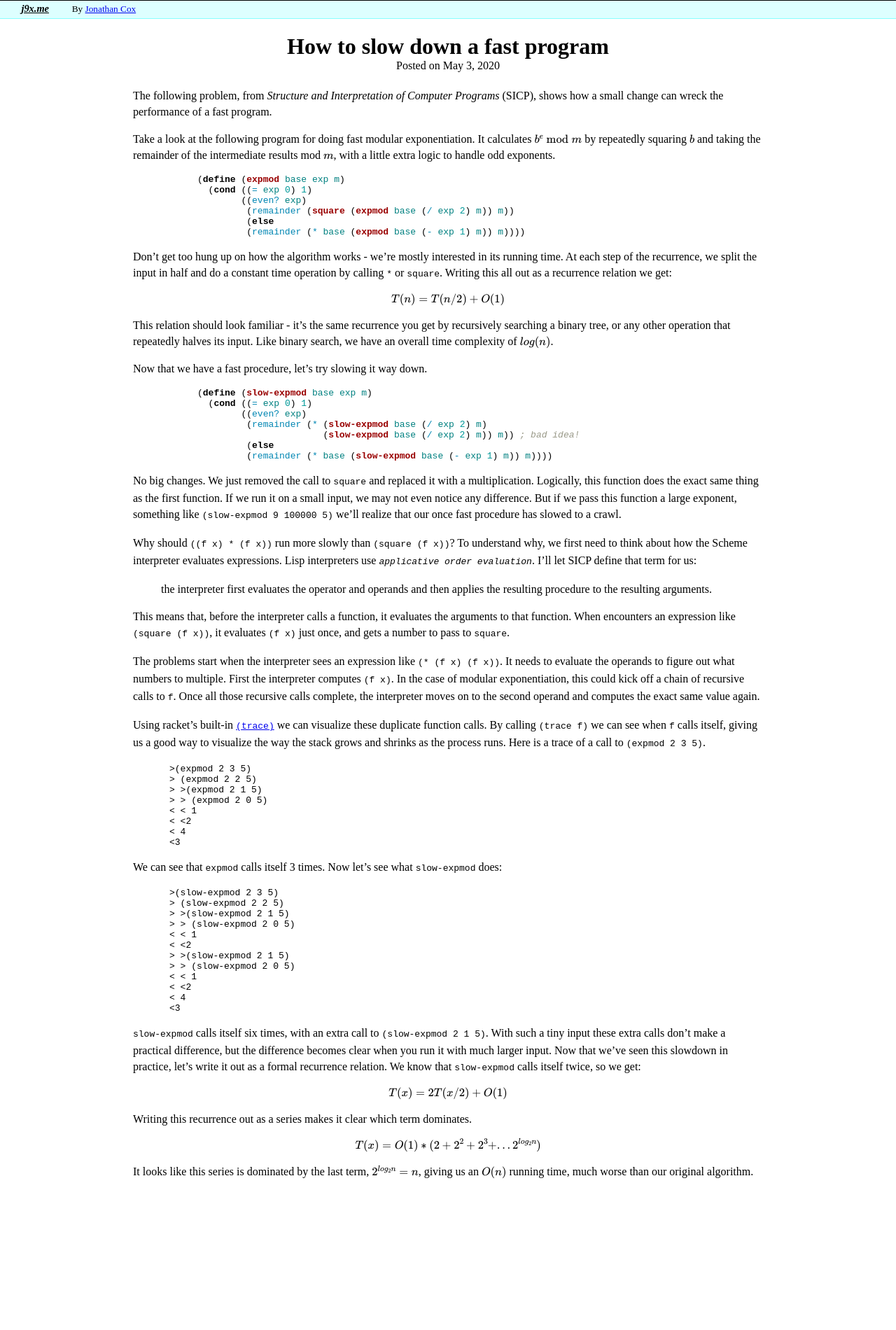
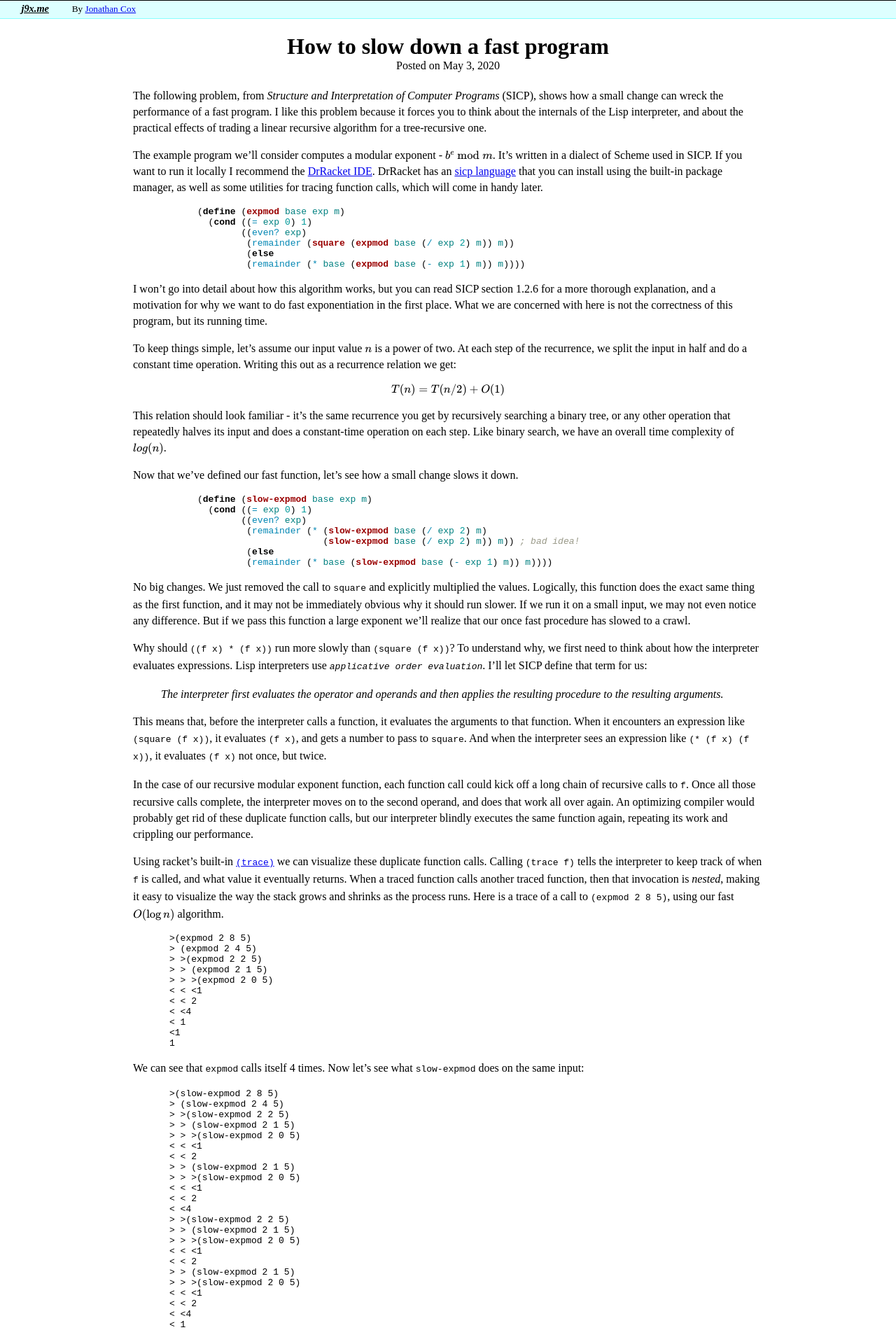
Before and after one commit to coxjonc/coxjonc.github.io, a Jekyll site: the page built from _posts/2020-05-03-fast-modexp-performance.markdown, in a window 1280 px wide. Shown: the top 1900 px of the page at 70% size. Built offline with Jekyll 4.4.1, drawn with Linux system fonts in a browser that asks for light colours; formulas are drawn with MathJax 3; before the commit the page ends 1701 px from its top, so only the background shows below that; some of the changed text lies outside the part shown.

Commit message:
Update post

````diff
--- a/_posts/2020-05-03-fast-modexp-performance.markdown
+++ b/_posts/2020-05-03-fast-modexp-performance.markdown
@@ -4,9 +4,9 @@
 date: 2020-05-03
 ---
 
-The following problem, from _Structure and Interpretation of Computer Programs_ (SICP), shows how a small change can wreck the performance of a fast program.
+The following problem, from _Structure and Interpretation of Computer Programs_ (SICP), shows how a small change can wreck the performance of a fast program. I like this problem because it forces you to think about the internals of the Lisp interpreter, and about the practical effects of trading a linear recursive algorithm for a tree-recursive one.
 
-Take a look at the following program for doing fast modular exponentiation. It calculates \\(b^e \bmod m\\) by repeatedly squaring \\(b\\) and taking the remainder of the intermediate results mod \\(m\\), with a little extra logic to handle odd exponents.
+The example program we'll consider computes a modular exponent - $b^e \bmod m$. It's written in a dialect of Scheme used in SICP. If you want to run it locally I recommend the [DrRacket IDE](https://racket-lang.org/). DrRacket has an [sicp language](https://docs.racket-lang.org/sicp-manual/) that you can install using the built-in package manager, as well as some utilities for tracing function calls, which will come in handy later.
 
 {% highlight scheme %}
 (define (expmod base exp m)
@@ -17,15 +17,17 @@
          (remainder (* base (expmod base (- exp 1) m)) m))))
 {% endhighlight %}
 
-Don't get too hung up on how the algorithm works - we're mostly interested in its running time. At each step of the recurrence, we split the input in half and do a constant time operation by calling `*` or `square`. Writing this all out as a recurrence relation we get:
+I won't go into detail about how this algorithm works, but you can read SICP section 1.2.6 for a more thorough explanation, and a motivation for why we want to do fast exponentiation in the first place. What we are concerned with here is not the correctness of this program, but its running time.
+
+To keep things simple, let's assume our input value $n$ is a power of two. At each step of the recurrence, we split the input in half and do a constant time operation. Writing this out as a recurrence relation we get:
 
 $$
-	T(n)= T(n/2) + O(1)
+T(n)= T(n/2) + O(1)
 $$
 
-This relation should look familiar - it's the same recurrence you get by recursively searching a binary tree, or any other operation that repeatedly halves its input. Like binary search, we have an overall time complexity of \\(log(n)\\).
+This relation should look familiar - it's the same recurrence you get by recursively searching a binary tree, or any other operation that repeatedly halves its input and does a constant-time operation on each step. Like binary search, we have an overall time complexity of $log(n)$.
 
-Now that we have a fast procedure, let's try slowing it way down.
+Now that we've defined our fast function, let's see how a small change slows it down.
 
 {% highlight scheme %}
 (define (slow-expmod base exp m)
@@ -37,47 +39,95 @@
          (remainder (* base (slow-expmod base (- exp 1) m)) m))))
 {% endhighlight %}
 
-No big changes. We just removed the call to `square` and replaced it with a multiplication. Logically, this function does the exact same thing as the first function. If we run it on a small input, we may not even notice any difference. But if we pass this function a large exponent, something like `(slow-expmod 9 100000 5)` we'll realize that our once fast procedure has slowed to a crawl.
+No big changes. We just removed the call to `square` and explicitly multiplied the values. Logically, this function does the exact same thing as the first function, and it may not be immediately obvious why it should run slower. If we run it on a small input, we may not even notice any difference. But if we pass this function a large exponent we'll realize that our once fast procedure has slowed to a crawl.
 
-Why should `((f x) * (f x))` run more slowly than `(square (f x))`? To understand why, we first need to think about how the Scheme interpreter evaluates expressions. Lisp interpreters use _`applicative order evaluation`_. I'll let SICP define that term for us:
+Why should `((f x) * (f x))` run more slowly than `(square (f x))`? To understand why, we first need to think about how the interpreter evaluates expressions. Lisp interpreters use _`applicative order evaluation`_. I'll let SICP define that term for us:
 
-  > the interpreter first evaluates the operator and operands and then applies the resulting procedure to the resulting arguments.
+  > _The interpreter first evaluates the operator and operands and then applies the resulting procedure to the resulting arguments._
 
-This means that, before the interpreter calls a function, it evaluates the arguments to that function. When encounters an expression like `(square (f x))`, it evaluates `(f x)` just once, and gets a number to pass to `square`.
+This means that, before the interpreter calls a function, it evaluates the arguments to that function. When it encounters an expression like `(square (f x))`, it evaluates `(f x)`, and gets a number to pass to `square`. And when the interpreter sees an expression like `(* (f x) (f x))`, it evaluates `(f x)` not once, but twice.
 
-The problems start when the interpreter sees an expression like `(* (f x) (f x))`. It needs to evaluate the operands to figure out what numbers to multiple. First the interpreter computes `(f x)`. In the case of modular exponentiation, this could kick off a chain of recursive calls to `f`. Once all those recursive calls complete, the interpreter moves on to the second operand and computes the exact same value again.
+In the case of our recursive modular exponent function, each function call could kick off a long chain of recursive calls to `f`. Once all those recursive calls complete, the interpreter moves on to the second operand, and does that work all over again. An optimizing compiler would probably get rid of these duplicate function calls, but our interpreter blindly executes the same function again, repeating its work and crippling our performance.
 
-Using racket's built-in [`(trace)`](https://docs.racket-lang.org/reference/debugging.html) we can visualize these duplicate function calls. By calling `(trace f)` we can see when `f` calls itself, giving us a good way to visualize the way the stack grows and shrinks as the process runs. Here is a trace of a call to `(expmod 2 3 5)`.
+Using racket's built-in [`(trace)`](https://docs.racket-lang.org/reference/debugging.html) we can visualize these duplicate function calls. Calling `(trace f)` tells the interpreter to keep track of when `f` is called, and what value it eventually returns. When a traced function calls another traced function, then that invocation is _nested_, making it easy to visualize the way the stack grows and shrinks as the process runs. Here is a trace of a call to `(expmod 2 8 5)`, using our fast $O(\log n)$ algorithm.
 
 ```
->(expmod 2 3 5)
-> (expmod 2 2 5)
-> >(expmod 2 1 5)
-> > (expmod 2 0 5)
-< < 1
-< <2
-< 4
-<3
+>(expmod 2 8 5)
+> (expmod 2 4 5)
+> >(expmod 2 2 5)
+> > (expmod 2 1 5)
+> > >(expmod 2 0 5)
+< < <1
+< < 2
+< <4
+< 1
+<1
+1
 ```
 
-We can see that `expmod` calls itself 3 times. Now let's see what `slow-expmod` does:
+We can see that `expmod` calls itself 4 times. Now let's see what `slow-expmod` does on the same input:
 
 ```
->(slow-expmod 2 3 5)
-> (slow-expmod 2 2 5)
-> >(slow-expmod 2 1 5)
-> > (slow-expmod 2 0 5)
-< < 1
-< <2
-> >(slow-expmod 2 1 5)
-> > (slow-expmod 2 0 5)
-< < 1
-< <2
-< 4
-<3
+>(slow-expmod 2 8 5)
+> (slow-expmod 2 4 5)
+> >(slow-expmod 2 2 5)
+> > (slow-expmod 2 1 5)
+> > >(slow-expmod 2 0 5)
+< < <1
+< < 2
+> > (slow-expmod 2 1 5)
+> > >(slow-expmod 2 0 5)
+< < <1
+< < 2
+< <4
+> >(slow-expmod 2 2 5)
+> > (slow-expmod 2 1 5)
+> > >(slow-expmod 2 0 5)
+< < <1
+< < 2
+> > (slow-expmod 2 1 5)
+> > >(slow-expmod 2 0 5)
+< < <1
+< < 2
+< <4
+< 1
+> (slow-expmod 2 4 5)
+> >(slow-expmod 2 2 5)
+> > (slow-expmod 2 1 5)
+> > >(slow-expmod 2 0 5)
+< < <1
+< < 2
+> > (slow-expmod 2 1 5)
+> > >(slow-expmod 2 0 5)
+< < <1
+< < 2
+< <4
+> >(slow-expmod 2 2 5)
+> > (slow-expmod 2 1 5)
+> > >(slow-expmod 2 0 5)
+< < <1
+< < 2
+> > (slow-expmod 2 1 5)
+> > >(slow-expmod 2 0 5)
+< < <1
+< < 2
+< <4
+< 1
+<1
+1
 ```
 
-`slow-expmod` calls itself six times, with an extra call to `(slow-expmod 2 1 5)`. With such a tiny input these extra calls don't make a practical difference, but the difference becomes clear when you run it with much larger input. Now that we've seen this slowdown in practice, let's write it out as a formal recurrence relation. We know that `slow-expmod` calls itself twice, so we get:
+Even on a small input, the difference is dramatic. `slow-expmod` calls itself 22 times, compared to `expmod`'s four times. With such a tiny input these extra calls don't change the running time of our procedure, but the difference becomes clear when you run it with much larger input. To test this, I wrote the following higher-order function that uses `runtime` to output the time elapsed, in microseconds, for the execution of `f`.
+
+{% highlight scheme %}
+(define (expmod start-time f base exp m)
+  (f base exp m)
+  (display (- (runtime) start-time)))
+{% endhighlight %}
+
+Calling this function on our slow and fast modular exponent programs, we see that the fast function takes about 5 µs to calculate $2^{10000} \bmod 5$, and the slow function takes about 2000 µs to calculate the same value. I'm not a statistician or a benchmarking expert,but even allowing for inaccuracies and variance in our timing function, that's a big difference.
+
+Now that we've seen the slowdown in practice, let's formalize it by writing out the recurrence for our slow function. We know that `slow-expmod` calls itself twice on every execution, so we have:
 
 $$
 T(x) = 2T(x/2) + O(1)
@@ -89,4 +139,14 @@
 T(x) = O(1) * (2 + 2^2 + 2^3 + ... 2^{log_2n})
 $$
 
-It looks like this series is dominated by the last term, \\(2^{log_2n} = n\\), giving us an \\(O(n)\\) running time, much worse than our original algorithm.
+It looks like this series is dominated by the last term, $2^{log_2n} = n$, giving us an $O(n)$ running time, much worse than our original algorithm.
+
+The following diagram shows the explosive growth in the number of procedure calls, compared to our fast modular exponent function:
+
+![Diagram showing linear and recursive procedure call structure](/assets/img/linear-vs-recursive-modexp-perf.jpg)
+
+QA sites like StackOverflow are full of questions about this kind of thing - once-fast code that slowed down after a small change. It's easy to see these performance bugs as nothing more than a hassle, a complex system finding new and annoying ways to break.
+
+These bugs can be exciting, though, because they force you to learn something new about the internals of your language implementation, compiler, database, or runtime. A leaky abstraction, like a leaky boat, requires you to go below decks and figure out what the hell is going on.
+
+These bugs may be annoying and costly, but they are also a rare chance to check your assumptions about the tools you use every day.
--- a/assets/css/main.css
+++ b/assets/css/main.css
@@ -10,7 +10,7 @@
   }
   img {
     display: block;
-    width: 20em;
+    width: 100%;
   }
   .pad {
     padding-top: 1em;
````
Also changed, not shown: _layouts/post.html (+8 -0 lines), assets/img/linear-vs-recursive-modexp-perf.jpg (added).
